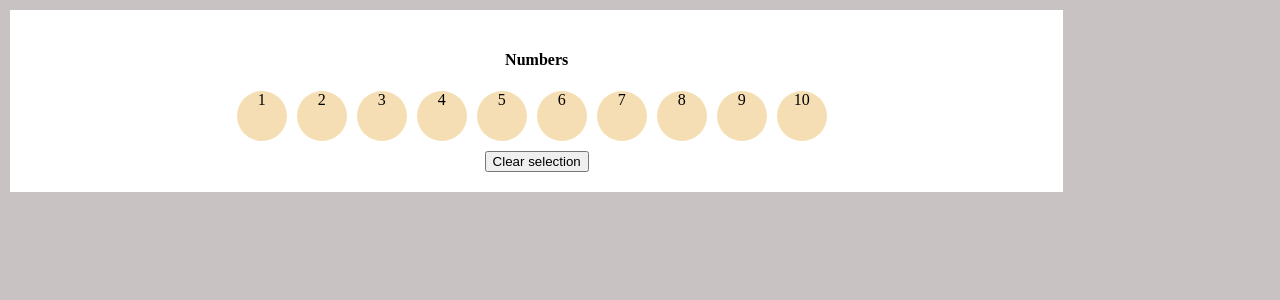
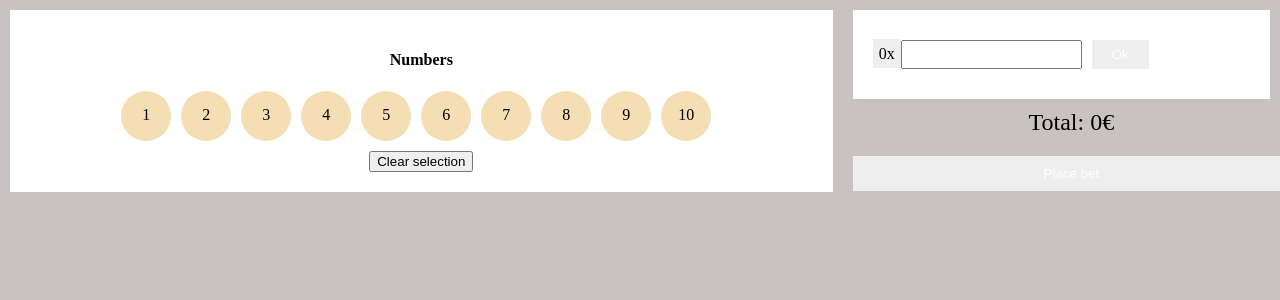
Before and after one commit to josevargasgalan/ball-selector-game, an Angular app: page / in a window 1280 px wide. Shown: the top 300 px of the page. Built offline with nearby package versions, Linux system fonts and the light colour scheme.

Commit message:
ADD bet workflow

```diff
--- a/src/app/components/ball/ball.component.html
+++ b/src/app/components/ball/ball.component.html
@@ -1 +1 @@
-<div class="ball"><span>{{ numberOfBall }}</span></div>
+<div class="ball"><span class="number">{{ numberOfBall }}</span></div>
--- a/src/app/components/ball/ball.component.scss
+++ b/src/app/components/ball/ball.component.scss
@@ -6,3 +6,8 @@
   text-align: center;
   margin: 0 10px 10px 0;
 }
+
+.number {
+  display: block;
+  padding-top: 15px
+}
--- a/src/app/components/bet-slip/bet-slip.component.html
+++ b/src/app/components/bet-slip/bet-slip.component.html
@@ -1,3 +1,14 @@
-<div class="balls-wrapper">
-  <app-ball *ngFor="let ball of ballsSelected" [numberOfBall]="ball"></app-ball>
+<div class="bet-slip-wrapper">
+  <div class="balls-wrapper">
+    <app-ball *ngFor="let ball of ballsSelected" [numberOfBall]="ball"></app-ball>
+  </div>
+  <div class="bet-wrapper">
+    <span class="bet-count">{{ballsSelected.length}}x</span>
+    <input type="text" class="bet-input" #betInput>
+    <button class="ok-button" [disabled]="!betInput.value || ballsSelected.length <= 0 " (click)="checkBet(betInput.value)">Ok</button>
+  <div [ngStyle]="{color: 'red'}" *ngIf="showError">Minimum bet is 5€</div>
+  </div>
 </div>
+
+<div class="total-amount">Total: {{total}}€</div>
+<button class="bet-button" [disabled]="ballsSelected.length <= 0 || !bet || bet < 5" (click)="UIonPlaceBet()">Place bet</button>
--- a/src/app/components/bet-slip/bet-slip.component.module.ts
+++ b/src/app/components/bet-slip/bet-slip.component.module.ts
@@ -2,11 +2,12 @@ import { NgModule } from '@angular/core';
 import { BetSlipComponent } from './bet-slip.component';
 import { BallComponentModule } from '../ball/ball.component.module';
 import { BrowserModule } from '@angular/platform-browser';
+import { FormsModule } from '@angular/forms';
 
 
 @NgModule({
   declarations: [BetSlipComponent],
-  imports: [BrowserModule, BallComponentModule],
+  imports: [BrowserModule, BallComponentModule, FormsModule],
   exports: [BetSlipComponent]
 })
 export class BetSlipComponentModule { }
--- a/src/app/components/bet-slip/bet-slip.component.scss
+++ b/src/app/components/bet-slip/bet-slip.component.scss
@@ -3,3 +3,49 @@
   align-items: flex-start;
   flex-wrap: wrap;
 }
+
+.bet-slip-wrapper {
+  padding: 20px;
+  background-color: #ffffff;
+  margin: 10px;
+}
+
+.ok-button {
+  background-color: rgb(11, 74, 192);
+  border: inherit;
+  color: white;
+  padding: 7px 20px;
+  margin: 10px;
+  cursor: pointer;
+}
+
+.bet-input {
+  padding: 5px 0
+}
+
+.bet-count {
+  background-color: #eeeeee;
+  padding: 6px;
+}
+
+.total-amount {
+  margin: 10px;
+  width: 100%;
+  text-align: center;
+  font-size: 1.5rem;
+}
+
+.bet-button {
+  background-color: rgb(11, 74, 192);
+  width: 100%;
+  border: inherit;
+  padding: 10px;
+  margin: 10px;
+  color: #ffffff;
+  cursor: pointer
+}
+
+button:disabled {
+  background-color: #eeeeee;
+  cursor: default
+}
--- a/src/app/components/bet-slip/bet-slip.component.ts
+++ b/src/app/components/bet-slip/bet-slip.component.ts
@@ -11,11 +11,17 @@ import { takeUntil } from 'rxjs/operators';
 export class BetSlipComponent implements OnInit, OnDestroy {
   destroy$: Subject<boolean> = new Subject<boolean>();
   ballsSelected: number[] = [];
+  bet = null;
+  showError = false;
 
   constructor(private ballSelectorService: BallSelectorService) { }
 
   ngOnInit() {
     this.watchBallSelected();
+  }
+
+  get total() {
+    return this.ballsSelected.length * this.bet;
   }
 
   watchBallSelected() {
@@ -26,6 +32,7 @@ export class BetSlipComponent implements OnInit, OnDestroy {
     });
   }
 
+
   addBallSelected(ball: number) {
     this.ballsSelected.push(ball);
   }
@@ -34,6 +41,19 @@ export class BetSlipComponent implements OnInit, OnDestroy {
     this.ballsSelected = [];
   }
 
+  checkBet(bet: number) {
+    if (bet < 5) {
+      this.showError = true;
+    } else {
+      this.showError = false;
+      this.bet = bet;
+    }
+  }
+
+  UIonPlaceBet() {
+
+  }
+
 
   ngOnDestroy() {
     this.destroy$.next(true);
```
